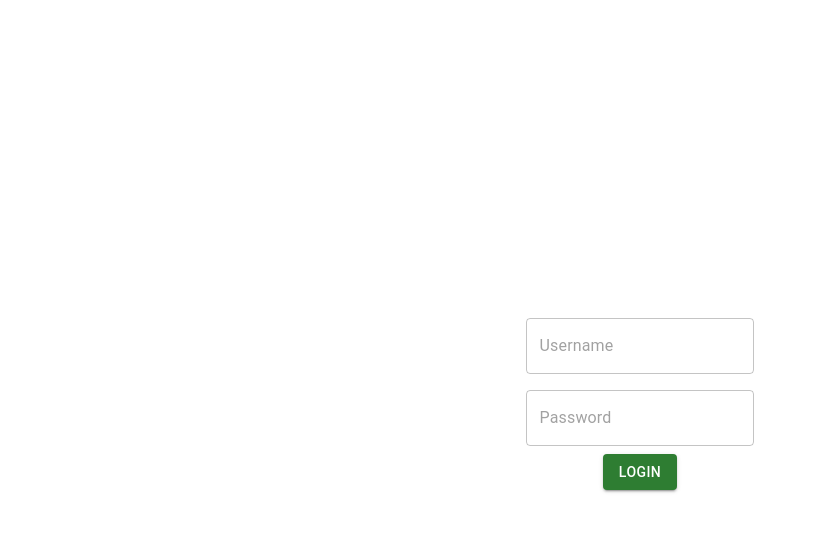
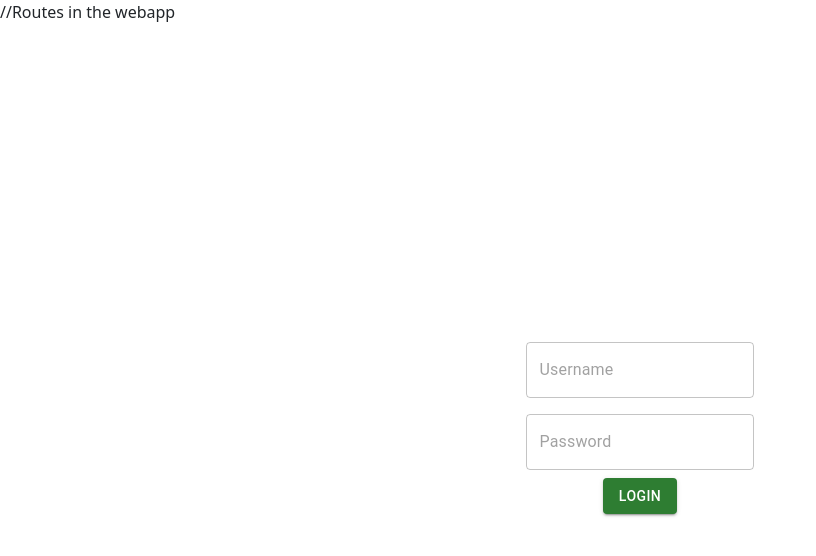
Before and after one commit to HiImZsofi/GreenRace, a React (Create React App) app in the folder client/: page /login in a window 1280 px wide. Shown: the top 556 px of the page, without its empty margins (0-816 px from the left). Built offline with nearby package versions, Linux system fonts and the light colour scheme; no server answers.

Commit message:
Add comments

```diff
--- a/client/src/App.tsx
+++ b/client/src/App.tsx
@@ -29,14 +29,15 @@ function App() {
 
 	return (
 		<BrowserRouter>
-		<React.StrictMode>
-			<Routes>
-				<Route path="/login" element={<LoginForm />}></Route>
-				<Route path="/userPage" element={<UserPage/>}></Route>
-				<Route path="/rankPage" element={<RankPage/>}></Route>
-				<Route path="/friendPage" element={<FriendPage/>}></Route>
-			</Routes>
-		</React.StrictMode>
+			<React.StrictMode>
+				//Routes in the webapp
+				<Routes>
+					<Route path="/login" element={<LoginForm />}></Route>
+					<Route path="/userPage" element={<UserPage />}></Route>
+					<Route path="/rankPage" element={<RankPage />}></Route>
+					<Route path="/friendPage" element={<FriendPage />}></Route>
+				</Routes>
+			</React.StrictMode>
 		</BrowserRouter>
 	);
 }
--- a/client/src/Interfaces.ts
+++ b/client/src/Interfaces.ts
@@ -1,3 +1,4 @@
+//Interface used to handle state in the RegisterForm component
 export interface UserRegisterDto {
 	username: string;
 	password: string;
@@ -11,6 +12,7 @@ export interface UserRegisterDto {
 	registerSuccess: boolean;
 }
 
+//TODO Implement this interface in the Login component
 export interface UserLoginDto {
 	username: string;
 	password: string;
--- a/client/src/Views/Login.tsx
+++ b/client/src/Views/Login.tsx
@@ -41,6 +41,7 @@ class LoginForm extends React.Component<{}, any> {
 
 	//HTTP POST request to backend
 	loginHandler() {
+		//Check if the input fields are empty or not
 		if (
 			this.state.username.trim() == null ||
 			this.state.username.trim() == "" ||
@@ -54,6 +55,7 @@ class LoginForm extends React.Component<{}, any> {
 				passwordErrMsg: "Invalid input",
 			});
 		} else {
+			//Send POST request to the server
 			const requestOptions = {
 				method: "POST",
 				headers: { "Content-Type": "application/json" },
@@ -108,6 +110,7 @@ class LoginForm extends React.Component<{}, any> {
 	}
 
 	render(): React.ReactNode {
+		//Redirect to the home page
 		if (this.state.loginSuccess) {
 			return <Navigate to="/" replace={true} />;
 		} else {
```
